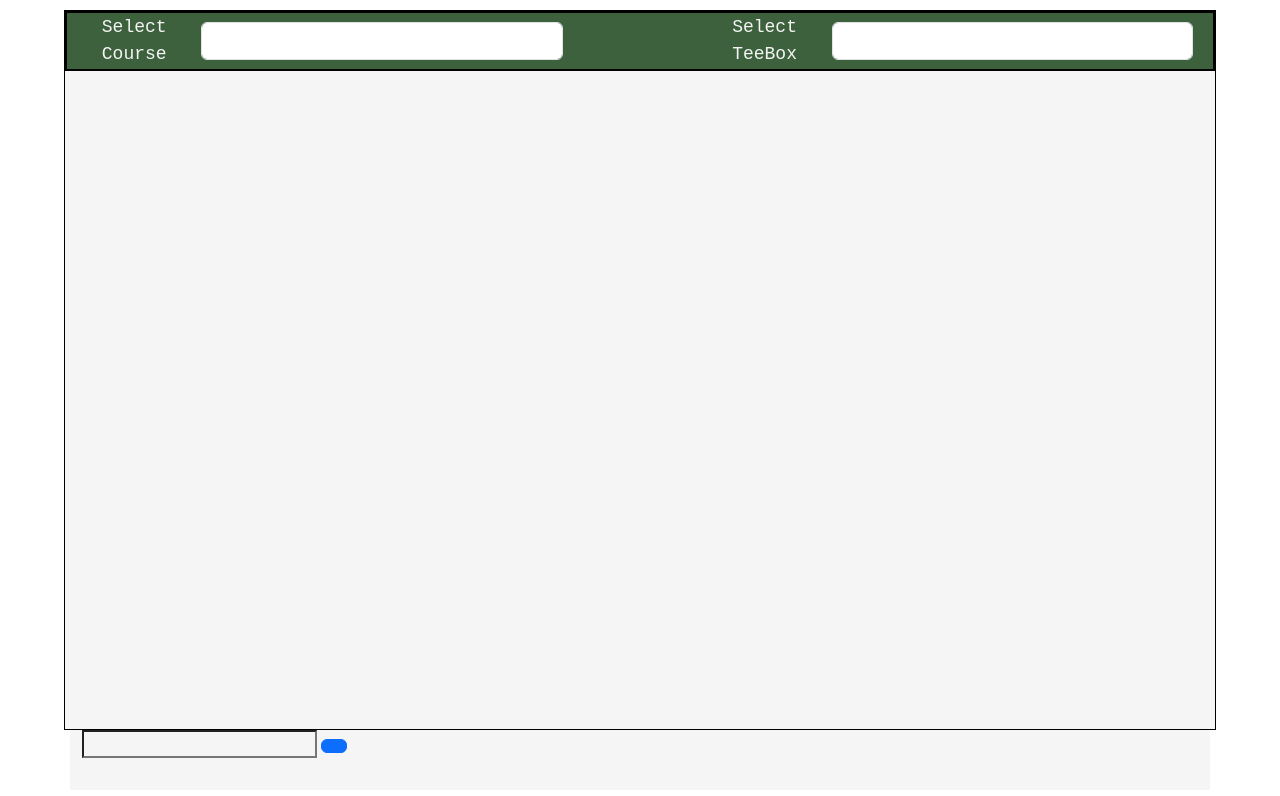
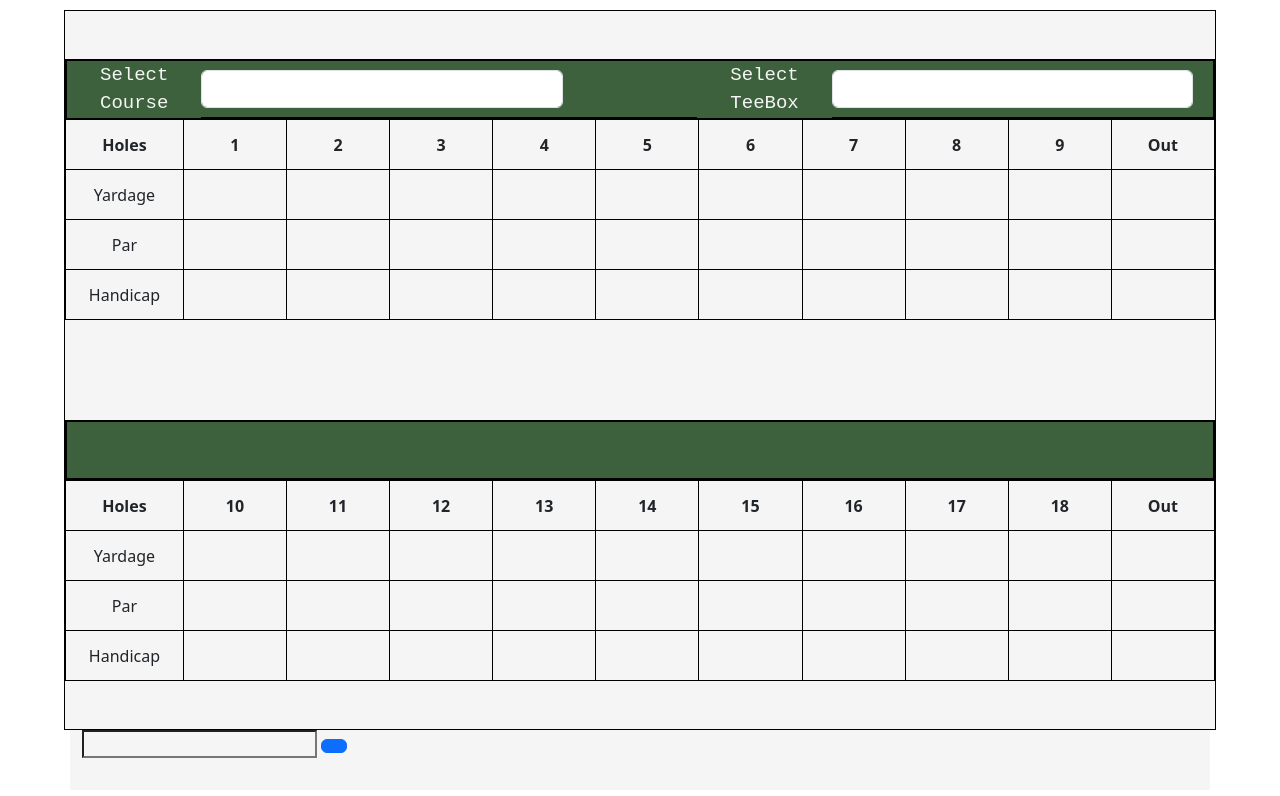
Before and after one commit to tylerkap/golf-scorecard, a plain HTML site: page index.html in a window 1280 px wide. Drawn offline with nearby package versions, Linux system fonts and the light colour scheme; no server answers.

Commit message:
More style changes

```diff
--- a/base.css
+++ b/base.css
@@ -18,7 +18,9 @@ body {
   height: 90%;
   display: flex;
   flex-direction: column;
+  gap: 100px;
   border: 1px solid black;
+  justify-content: center;
 }
 .score-card-container .card-header {
   width: 100%;
@@ -38,7 +40,7 @@ body {
 .score-card-container .card-header .form-group label {
   width: 150px;
   font-family: monospace;
-  font-size: 18px;
+  font-size: 19px;
   text-align: center;
   background-color: inherit;
   color: whitesmoke;
@@ -48,4 +50,19 @@ body {
   height: 38px;
   margin-right: 20px;
   text-align: center;
+}
+.score-card-container table th {
+  width: 5%;
+  height: 50px;
+  text-align: center;
+  border: 1px solid black;
+}
+.score-card-container table tr {
+  height: 50px;
+  text-align: center;
+  border: 1px solid black;
+}
+.score-card-container table td {
+  text-align: center;
+  border: 1px solid black;
 }/*# sourceMappingURL=base.css.map */
--- a/index.html
+++ b/index.html
@@ -11,6 +11,8 @@
 <body>
 
     <div class="score-card-container">
+
+        <div>
             <div class="card-header">
                 <div class="form-group">
                     <label for="course-select">Select Course</label>
@@ -20,6 +22,127 @@
                     <label for="course-select">Select TeeBox</label>
                     <select class="form-control" id="tee-box-select"></select>
                 </div>
+            </div>
+            <table class="styled-table">
+                <thead>
+                    <tr>
+                        <th>Holes</th>
+                        <th>1</th>
+                        <th>2</th>
+                        <th>3</th>
+                        <th>4</th>
+                        <th>5</th>
+                        <th>6</th>
+                        <th>7</th>
+                        <th>8</th>
+                        <th>9</th>
+                        <th>Out</th>
+                    </tr>
+                </thead>
+                <tbody>
+                    <tr>
+                        <td>Yardage</td>
+                        <td></td>
+                        <td></td>
+                        <td></td>
+                        <td></td>
+                        <td></td>
+                        <td></td>
+                        <td></td>
+                        <td></td>
+                        <td></td>
+                    </tr>
+                    <tr class="active-row">
+                        <td>Par</td>
+                        <td></td>
+                        <td></td>
+                        <td></td>
+                        <td></td>
+                        <td></td>
+                        <td></td>
+                        <td></td>
+                        <td></td>
+                        <td></td>
+                        <td></td>
+                    </tr>
+                    <tr>
+                        <td>Handicap</td>
+                        <td></td>
+                        <td></td>
+                        <td></td>
+                        <td></td>
+                        <td></td>
+                        <td></td>
+                        <td></td>
+                        <td></td>
+                        <td></td>
+                    </tr>
+                    <!-- and so on... -->
+                </tbody>
+            </table>
+        </div>
+
+
+        <div>
+            <div class="card-header">
+            </div>
+            <table class="styled-table">
+                <thead>
+                    <tr>
+                        <th>Holes</th>
+                        <th>10</th>
+                        <th>11</th>
+                        <th>12</th>
+                        <th>13</th>
+                        <th>14</th>
+                        <th>15</th>
+                        <th>16</th>
+                        <th>17</th>
+                        <th>18</th>
+                        <th>Out</th>
+                    </tr>
+                </thead>
+                <tbody>
+                    <tr>
+                        <td>Yardage</td>
+                        <td></td>
+                        <td></td>
+                        <td></td>
+                        <td></td>
+                        <td></td>
+                        <td></td>
+                        <td></td>
+                        <td></td>
+                        <td></td>
+                    </tr>
+                    <tr class="active-row">
+                        <td>Par</td>
+                        <td></td>
+                        <td></td>
+                        <td></td>
+                        <td></td>
+                        <td></td>
+                        <td></td>
+                        <td></td>
+                        <td></td>
+                        <td></td>
+                        <td></td>
+                    </tr>
+                    <tr>
+                        <td>Handicap</td>
+                        <td></td>
+                        <td></td>
+                        <td></td>
+                        <td></td>
+                        <td></td>
+                        <td></td>
+                        <td></td>
+                        <td></td>
+                        <td></td>
+                    </tr>
+                    <!-- and so on... -->
+                </tbody>
+            </table>
         </div>
     </div>
 
--- a/script.js
+++ b/script.js
@@ -83,4 +83,5 @@ let teeSelect = document.getElementById('tee-box-select');
 
 teeSelect.addEventListener('change', () => {
     console.log(teeSelect.value);
+    let currentTeeIndex = teeSelect.value;
 });
```
Also changed, not shown: 1 other file. Lines whose indentation alone changed are shown as unchanged.
